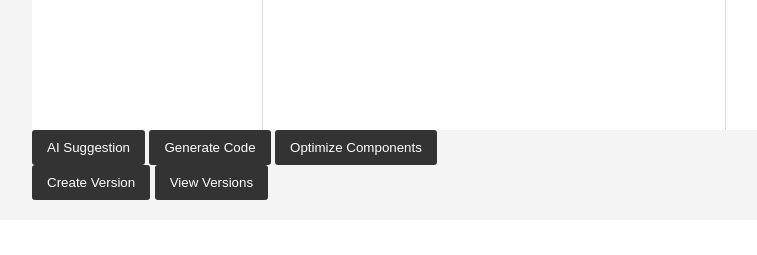
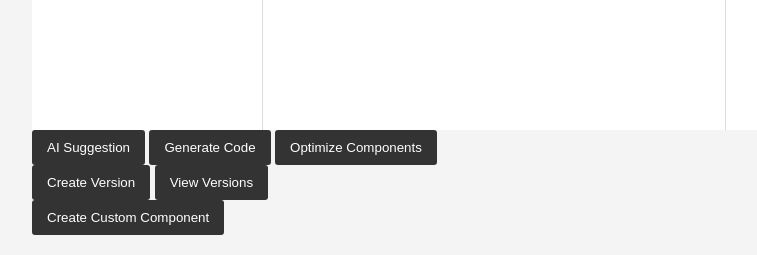
Before and after one commit to CashuzDaGeneral/StreamlineApp, a Flask app: page /editor/1 in a window 1280 px wide. Shown: the part 802-1057 px from the top of the page, without its empty margins (96-853 px from the left). Before the commit the page ends 1002 px from the top, so only its background shows below. Run offline with Flask 3, Linux system fonts and the light colour scheme; a user stored in the database is signed in; tables that the repository leaves empty hold one stand-in row (values such as "Sample post").

Commit message:
Agent query: Please log in using the username 'testuser' and password 'testpassword'. After logging in, navigate to the editor page for project with ID 1. Can you now see an expanded component library including new components like Card, List, Table, Chart, and Form? Is there a 'Create Custom Component' button visible in the editor?

```diff
--- a/main.py
+++ b/main.py
@@ -72,6 +72,35 @@
         for p in projects + collaborating_projects
     ])
 
+@app.route('/api/custom_component', methods=['POST'])
+@login_required
+def create_custom_component():
+    data = request.json
+    name = data.get('name')
+    properties = data.get('properties', [])
+
+    if not name:
+        return jsonify({'error': 'Component name is required'}), 400
+
+    # Create a new custom component
+    custom_component = Component(
+        type='custom',
+        properties={
+            'name': name,
+            'custom_properties': properties
+        },
+        project_id=None  # This will be set when the component is added to a project
+    )
+
+    db.session.add(custom_component)
+    db.session.commit()
+
+    return jsonify({
+        'id': custom_component.id,
+        'name': name,
+        'properties': properties
+    }), 201
+
 if __name__ == '__main__':
     with app.app_context():
         db.create_all()
--- a/static/js/app.js
+++ b/static/js/app.js
@@ -9,6 +9,7 @@
     setupOptimization();
     setupVersionControl();
     setupCollaboration();
+    setupCustomComponentCreation();
 });
 
 function initializeDragAndDrop() {
@@ -53,7 +54,13 @@
         { type: 'input', label: 'Input' },
         { type: 'image', label: 'Image' },
         { type: 'text', label: 'Text' },
-        { type: 'container', label: 'Container' }
+        { type: 'container', label: 'Container' },
+        { type: 'card', label: 'Card' },
+        { type: 'list', label: 'List' },
+        { type: 'table', label: 'Table' },
+        { type: 'chart', label: 'Chart' },
+        { type: 'form', label: 'Form' },
+        { type: 'custom', label: 'Custom Component' }
     ];
 
     components.forEach(component => {
@@ -309,3 +316,34 @@
 function getProjectId() {
     return document.querySelector('.editor-container').dataset.projectId;
 }
+
+function setupCustomComponentCreation() {
+    const createCustomComponentButton = document.getElementById('create-custom-component');
+    if (!createCustomComponentButton) return;
+
+    createCustomComponentButton.addEventListener('click', () => {
+        const componentName = prompt('Enter custom component name:');
+        const componentProperties = prompt('Enter component properties (comma-separated):');
+
+        if (componentName && componentProperties) {
+            const properties = componentProperties.split(',').map(prop => prop.trim());
+
+            fetch('/api/custom_component', {
+                method: 'POST',
+                headers: {
+                    'Content-Type': 'application/json',
+                },
+                body: JSON.stringify({
+                    name: componentName,
+                    properties: properties
+                }),
+            })
+            .then(response => response.json())
+            .then(data => {
+                alert(`Custom component "${data.name}" created successfully!`);
+                setupComponentLibrary();
+            })
+            .catch(error => console.error('Error:', error));
+        }
+    });
+}
--- a/templates/editor.html
+++ b/templates/editor.html
@@ -27,6 +27,9 @@
         <button id="create-version">Create Version</button>
         <button id="view-versions">View Versions</button>
     </div>
+    <div class="custom-component">
+        <button id="create-custom-component">Create Custom Component</button>
+    </div>
     <div id="generated-code-display" style="display: none;">
         <h3>Generated Code</h3>
         <pre><code></code></pre>
@@ -46,58 +49,11 @@
 
 {% block extra_js %}
     <script src="{{ url_for('static', filename='js/preview.js') }}"></script>
+    <script src="{{ url_for('static', filename='js/app.js') }}"></script>
     <script>
         document.addEventListener('DOMContentLoaded', () => {
             initializePreview({{ project.id }});
             setupVersionControl();
         });
-
-        function setupVersionControl() {
-            document.getElementById('create-version').addEventListener('click', createVersion);
-            document.getElementById('view-versions').addEventListener('click', viewVersions);
-        }
-
-        function createVersion() {
-            const versionNumber = prompt('Enter version number:');
-            if (versionNumber) {
-                fetch(`/api/projects/{{ project.id }}/versions`, {
-                    method: 'POST',
-                    headers: {
-                        'Content-Type': 'application/json',
-                    },
-                    body: JSON.stringify({ version_number: versionNumber }),
-                })
-                .then(response => response.json())
-                .then(data => {
-                    if (data.error) {
-                        alert(data.error);
-                    } else {
-                        alert('Version created successfully');
-                    }
-                });
-            }
-        }
-
-        function viewVersions() {
-            fetch(`/api/projects/{{ project.id }}/versions`)
-                .then(response => response.json())
-                .then(versions => {
-                    const list = document.getElementById('versions-list');
-                    list.innerHTML = '';
-                    versions.forEach(version => {
-                        const li = document.createElement('li');
-                        li.textContent = `Version ${version.version_number} (${new Date(version.created_at).toLocaleString()})`;
-                        list.appendChild(li);
-                    });
-                    document.getElementById('versions-modal').style.display = 'block';
-                });
-        }
-
-        // Close modal when clicking on <span> (x)
-        document.querySelectorAll('.close').forEach(closeBtn => {
-            closeBtn.onclick = function() {
-                this.closest('.modal').style.display = 'none';
-            }
-        });
     </script>
 {% endblock %}
```
